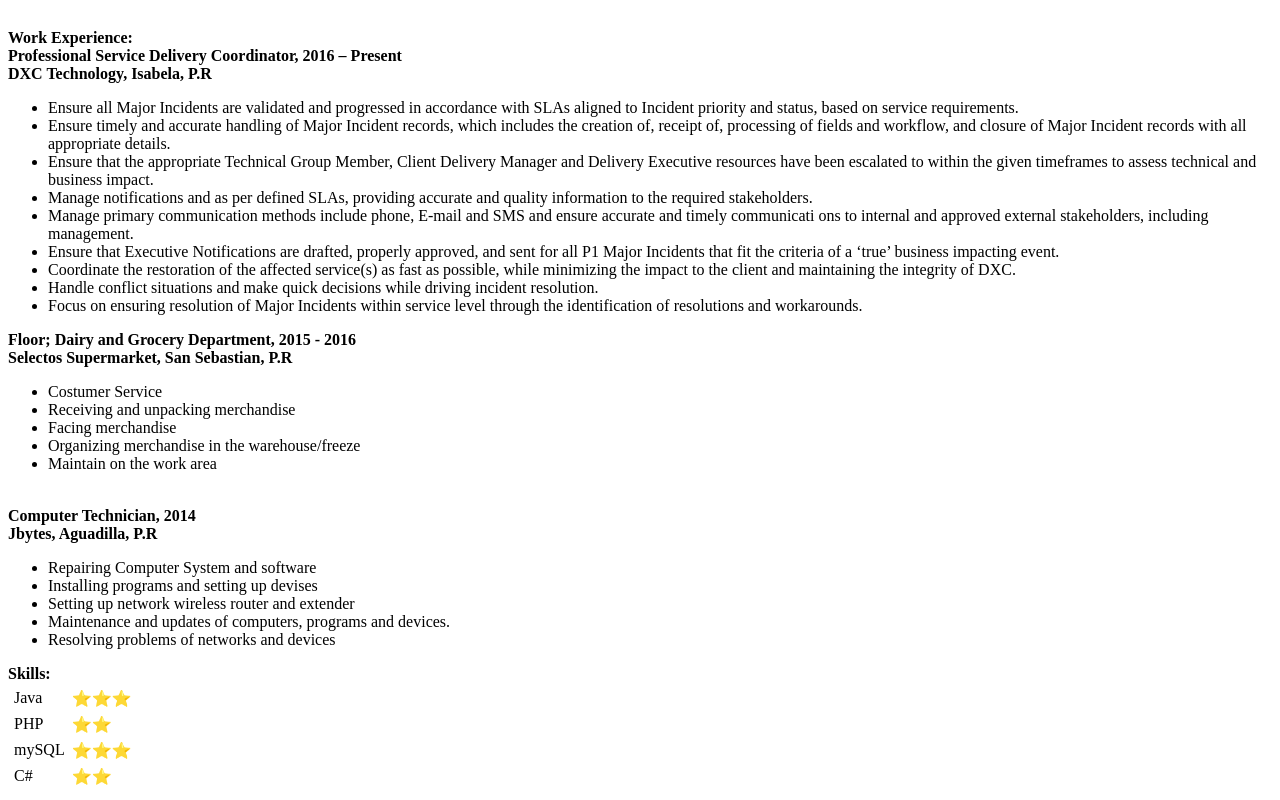
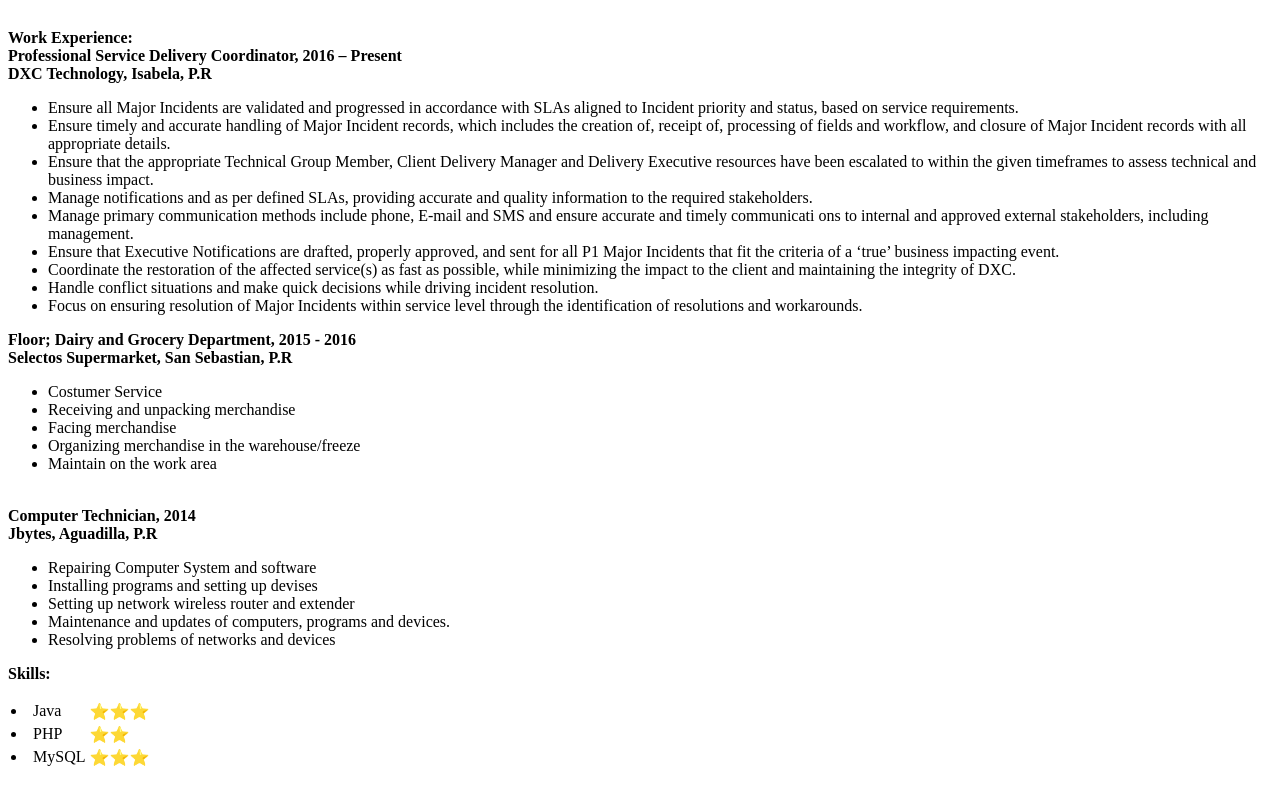
Before and after one commit to rbarretovarg/cv, a plain HTML site: page index.html in a window 1280 px wide. Shown: the part 470-1270 px from the top of the page. After the commit the page ends 1248 px from the top, so only its background shows below. Drawn offline with Linux system fonts and the light colour scheme.

Commit message:
Changed Skills to List

```diff
--- a/index.html
+++ b/index.html
@@ -81,25 +81,22 @@
     <li>Maintenance and updates of computers, programs and devices.</li>
     <li>Resolving problems of networks and devices</li>
   </ul>
-
 <strong>Skills:</strong>
-      <table cellspacing="5">
+  <table>
     <tr>
-          <td>Java</td>
+    <ul>
+    <td><li>Java</li></td>
       <td>&#11088;&#11088;&#11088;</td>
     </tr>
     <tr>
-          <td>PHP</td>
+      <td><li>PHP</li></td>
       <td>&#11088;&#11088;</td>
     </tr>
     <tr>
-          <td>mySQL</td>
+      <td><li>MySQL</li></td>
       <td>&#11088;&#11088;&#11088;</td>
     </tr>
-        <tr>
-          <td>C#</td>
-          <td>&#11088;&#11088;</td>
-        </tr>
+    </ul>
   </table>
-    </td>
+
 </html>
```
Lines whose indentation alone changed are shown as unchanged.
